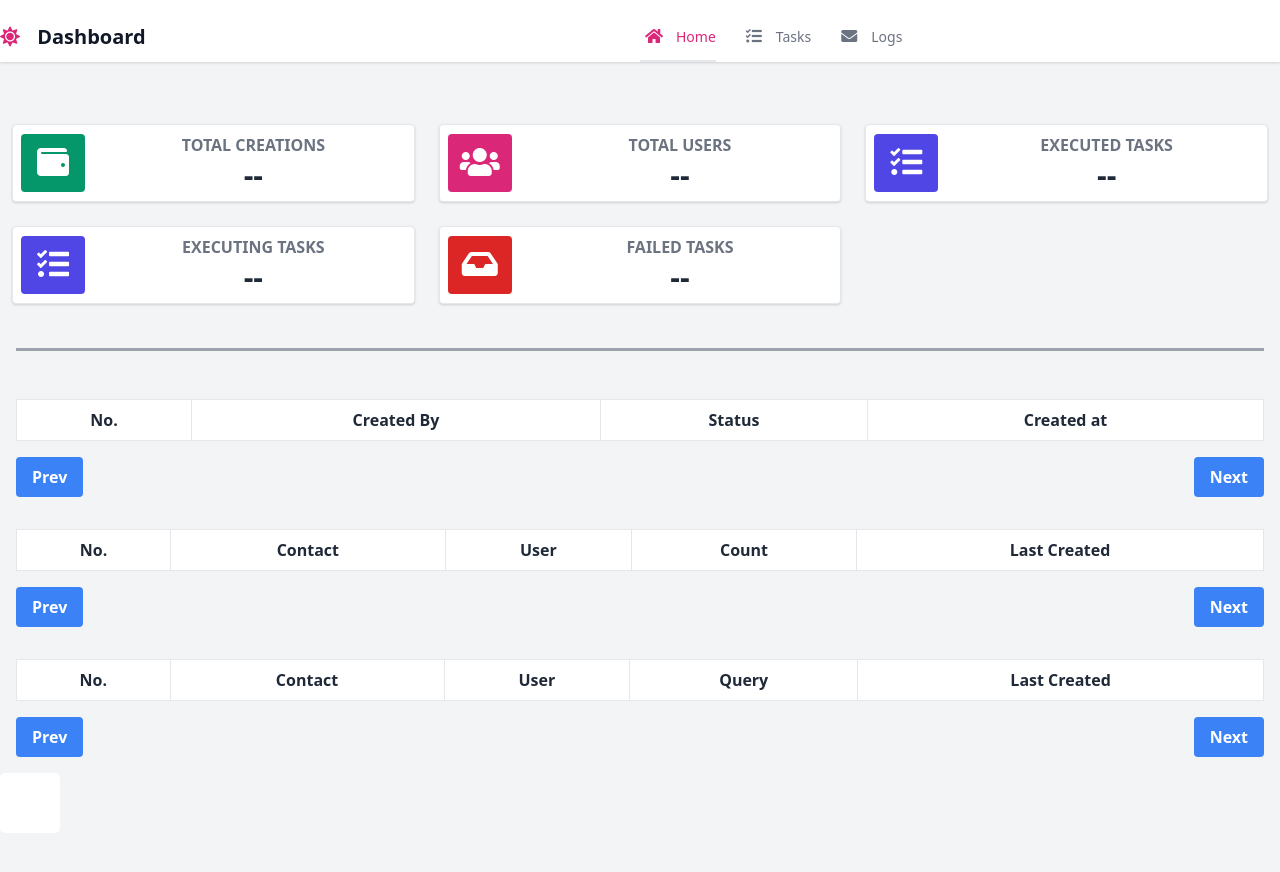
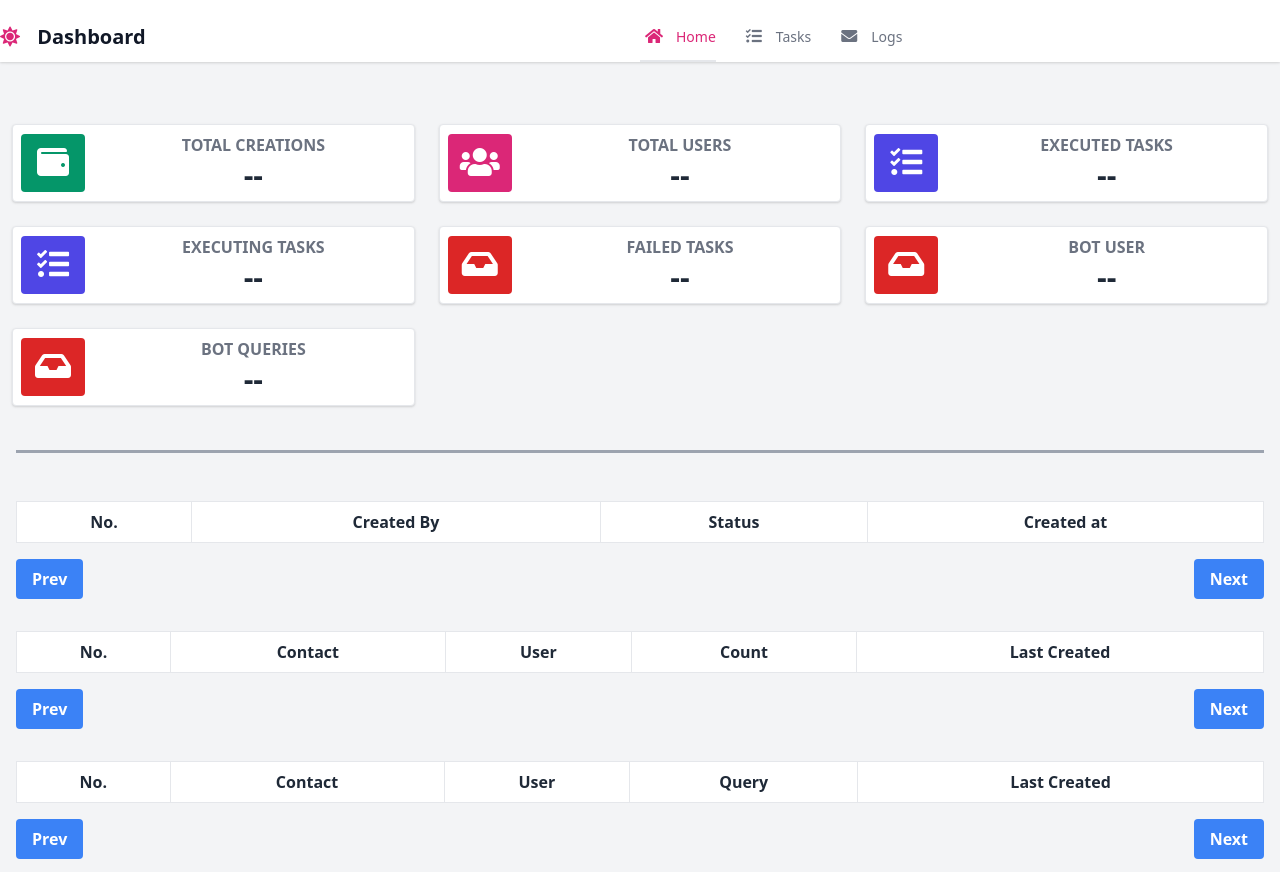
Before and after one commit to codekarsatvik/muvie-dashboard, a plain HTML site: page index.html in a window 1280 px wide. Drawn offline with nearby package versions, Linux system fonts and the light colour scheme; no server answers.

Commit message:
Bot Stats

```diff
--- a/index.html
+++ b/index.html
@@ -157,6 +157,38 @@
                             <div class="flex-1 text-right md:text-center">
                                 <h5 class="font-bold uppercase text-gray-500">Failed tasks</h5>
                                 <h3 class="font-bold text-3xl" id="failed-task-count">-- </h3>
+                            </div>
+                        </div>
+                    </div>
+                    <!--/Metric Card-->
+                </div>
+                <div class="w-full md:w-1/2 xl:w-1/3 p-3">
+                    <!--Metric Card-->
+                    <div class="bg-white border rounded shadow p-2">
+                        <div class="flex flex-row items-center">
+                            <div class="flex-shrink pr-4">
+                                <div class="rounded p-3 bg-red-600"><i class="fas fa-inbox fa-2x fa-fw fa-inverse"></i>
+                                </div>
+                            </div>
+                            <div class="flex-1 text-right md:text-center">
+                                <h5 class="font-bold uppercase text-gray-500">Bot User</h5>
+                                <h3 class="font-bold text-3xl" id="bot-user-count">-- </h3>
+                            </div>
+                        </div>
+                    </div>
+                    <!--/Metric Card-->
+                </div>
+                <div class="w-full md:w-1/2 xl:w-1/3 p-3">
+                    <!--Metric Card-->
+                    <div class="bg-white border rounded shadow p-2">
+                        <div class="flex flex-row items-center">
+                            <div class="flex-shrink pr-4">
+                                <div class="rounded p-3 bg-red-600"><i class="fas fa-inbox fa-2x fa-fw fa-inverse"></i>
+                                </div>
+                            </div>
+                            <div class="flex-1 text-right md:text-center">
+                                <h5 class="font-bold uppercase text-gray-500">Bot Queries</h5>
+                                <h3 class="font-bold text-3xl" id="bot-queries-count">-- </h3>
                             </div>
                         </div>
                     </div>
@@ -477,6 +509,7 @@
             axios.get("https://muvie.app/api/admin_whatsapp_bot")
                 .then(response => {
                     const data = response.data;
+                    document.getElementById("bot-user-count").innerHTML = data.length;
                     console.log(data)
                     const pageCount = Math.ceil(data.length / pageSize);
                     renderDataWhatsapp(data.slice(0, pageSize));
@@ -503,6 +536,7 @@
                 axios.get("https://muvie.app/api/admin_chat_whatsapp_bot")
                 .then(response => {
                     let data = response.data;
+                    document.getElementById("bot-queries-count").innerHTML = data.length;
                     data = data.reverse()
                     console.log(data)
                     const pageCount = Math.ceil(data.length / pageSize);
```
